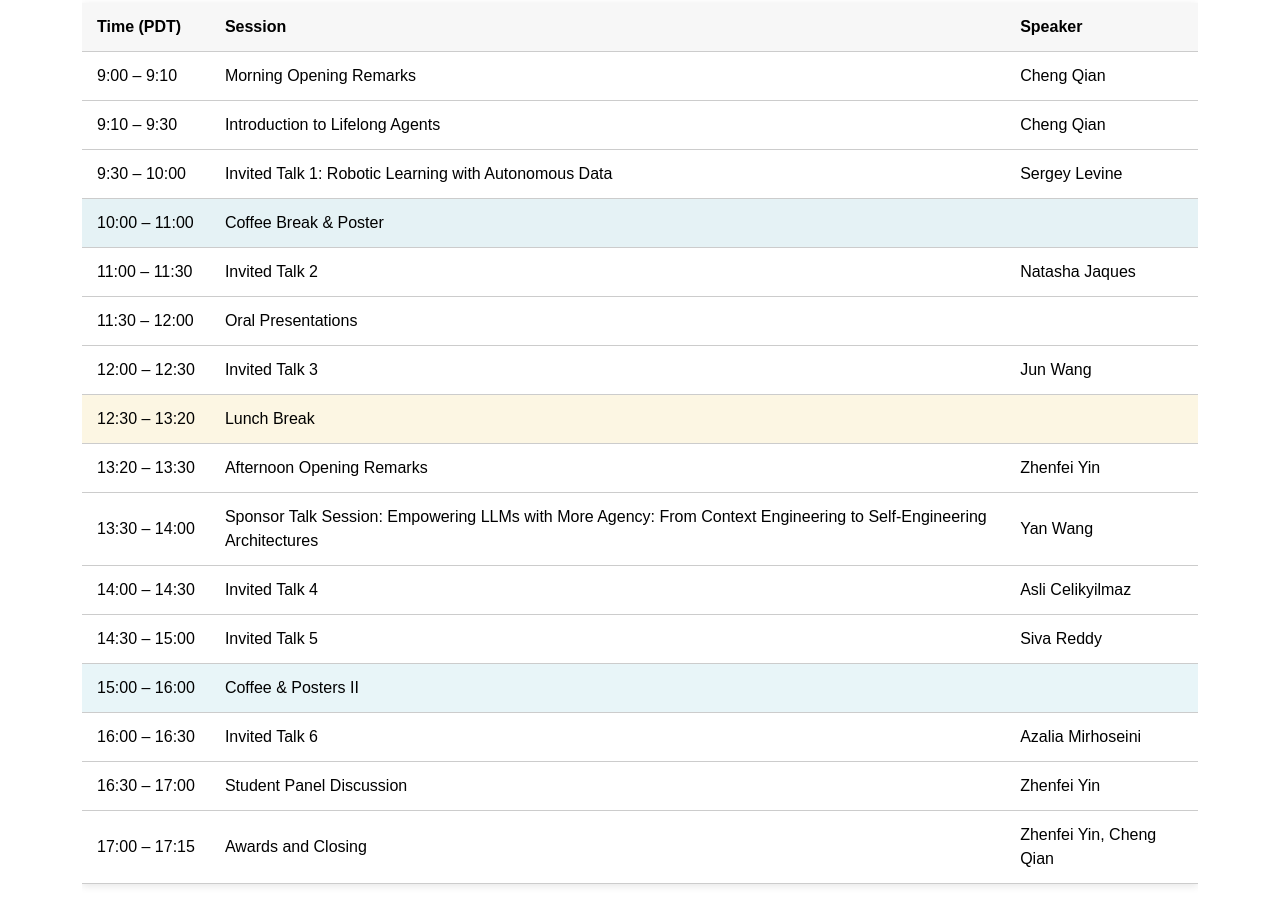
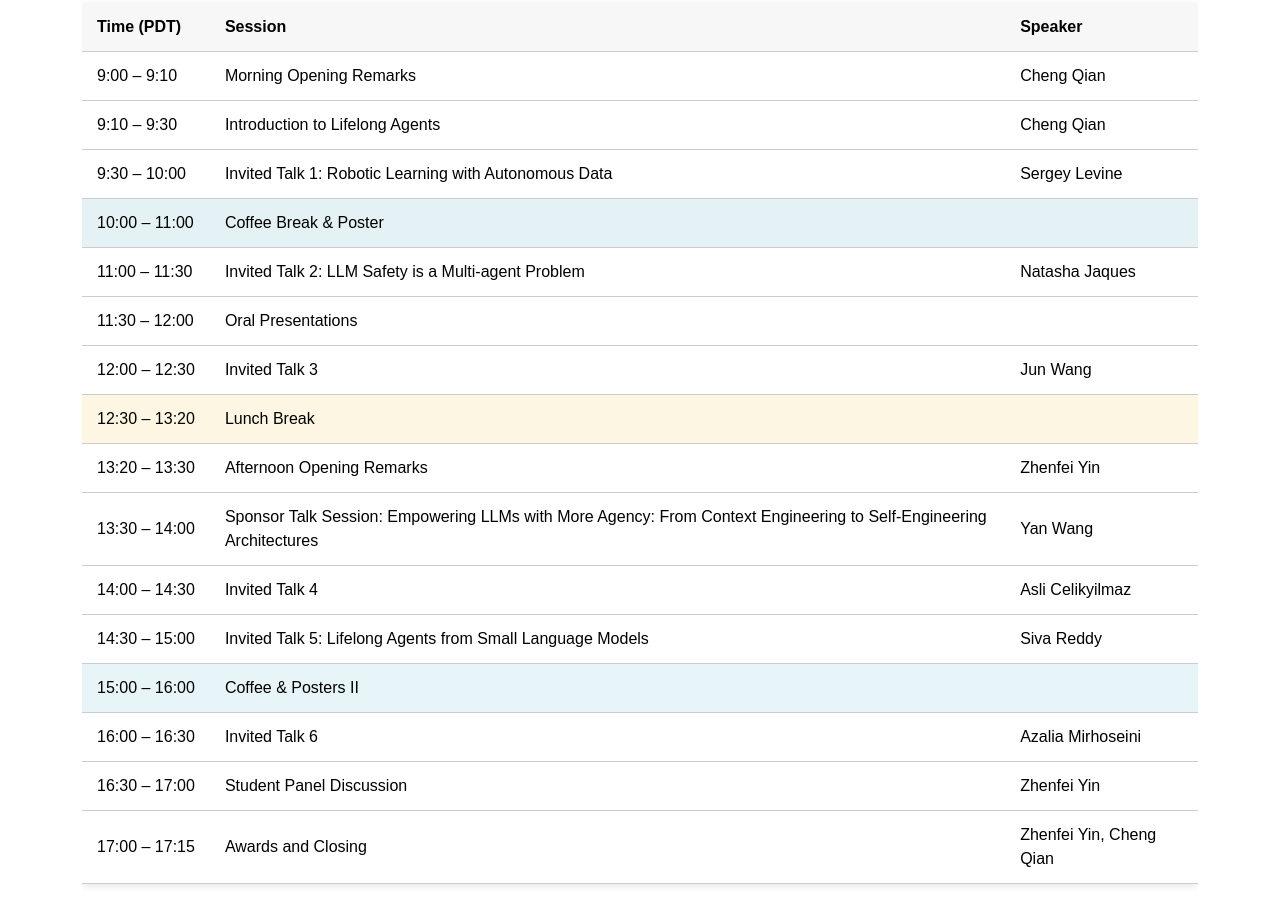
Before and after one commit to lifelongagent/lifelongagent.github.io, a plain HTML site: page index.html in a window 1280 px wide. Shown: the part 7408-8331 px from the top of the page. Drawn offline with nearby package versions, Linux system fonts and the light colour scheme.

Commit message:
add talk title

```diff
--- a/index.html
+++ b/index.html
@@ -549,7 +549,7 @@
             </tr>
             <tr>
               <td class="time">11:00 – 11:30</td>
-              <td>Invited Talk 2</td>
+              <td>Invited Talk 2: LLM Safety is a Multi-agent Problem</td>
               <td>Natasha Jaques</td>
             </tr>
             <tr>
@@ -584,7 +584,7 @@
             </tr>
             <tr>
               <td class="time">14:30 – 15:00</td>
-              <td>Invited Talk 5</td>
+              <td>Invited Talk 5: Lifelong Agents from Small Language Models</td>
               <td>Siva Reddy</td>
             </tr>
             <tr class="poster-row">
```
